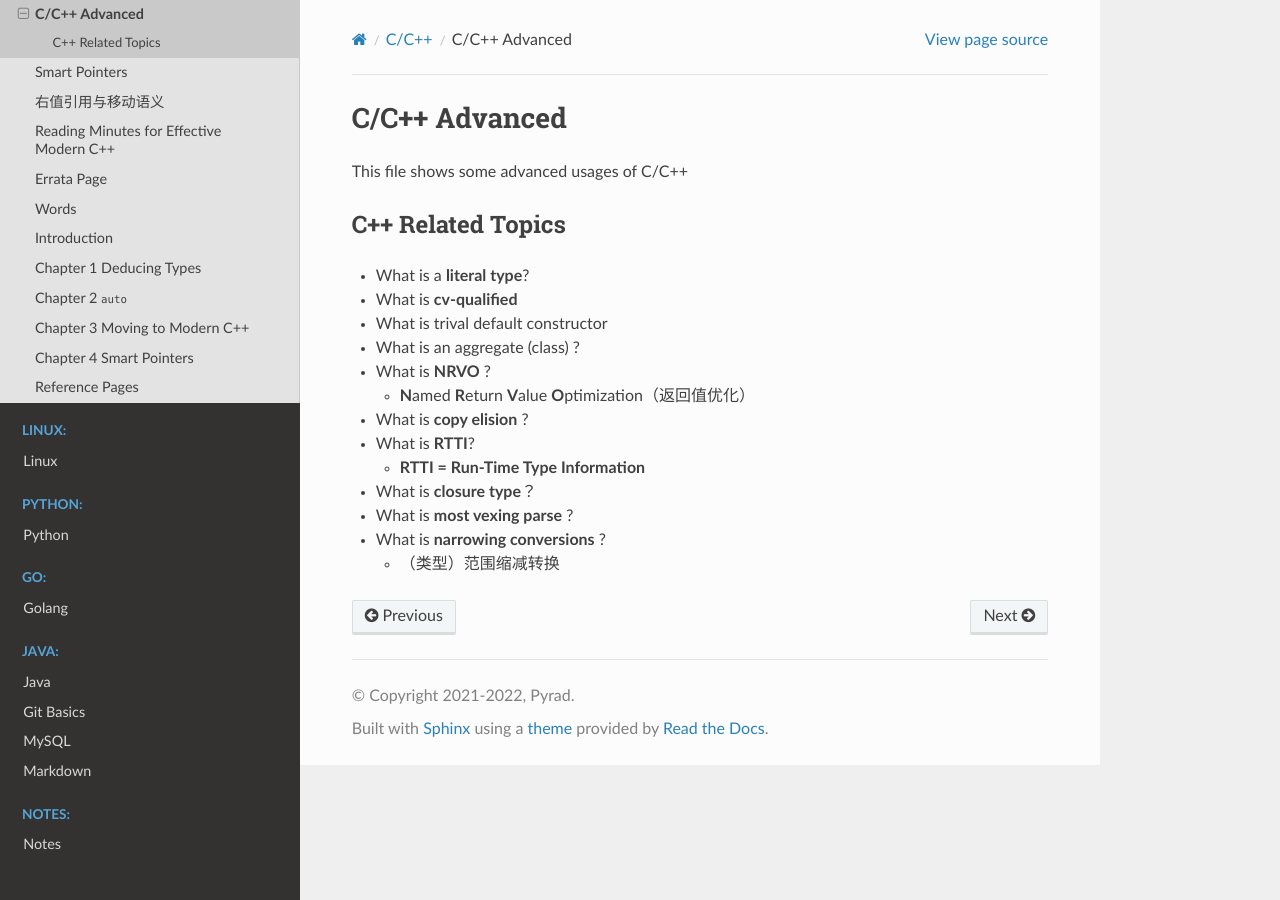
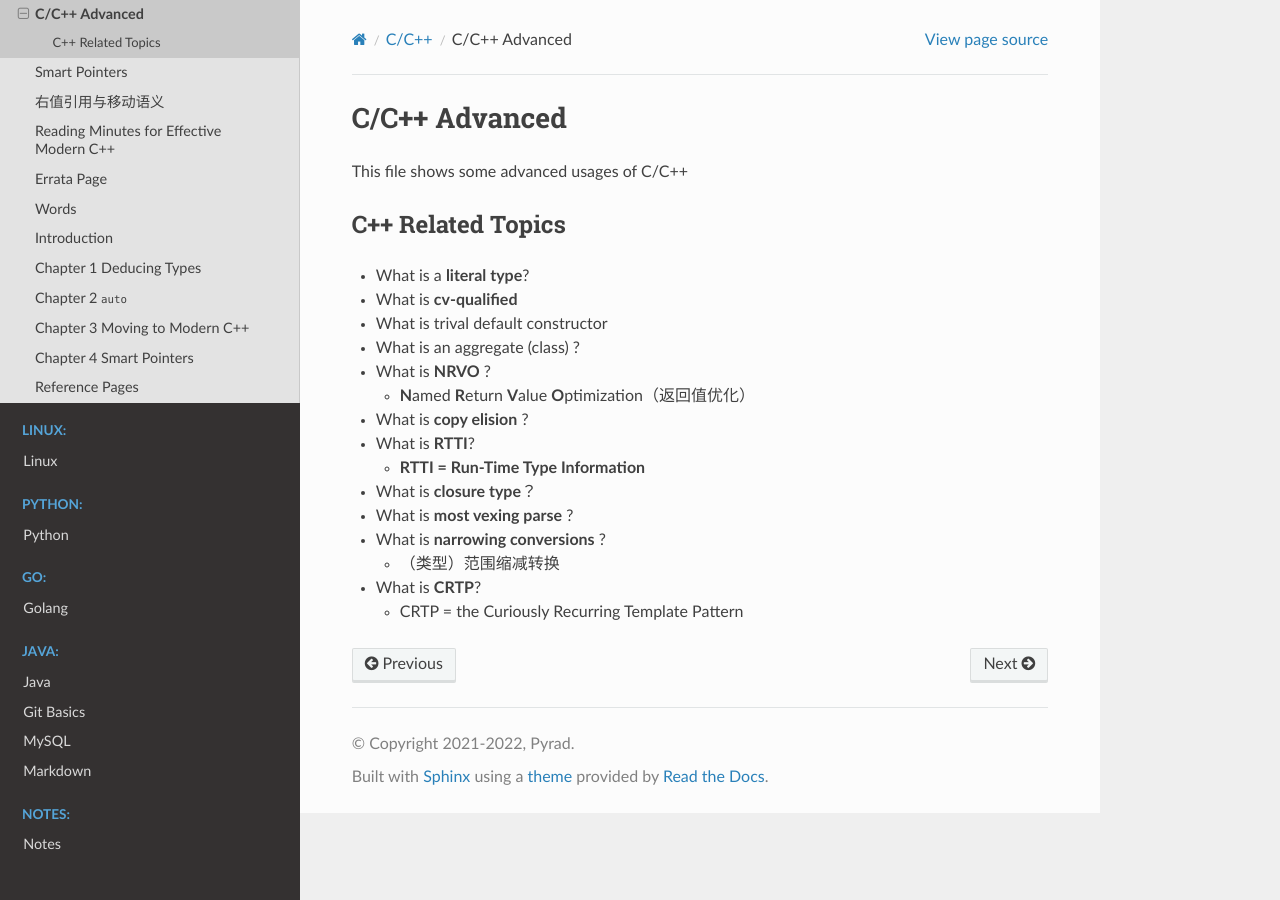
Before and after one commit to Pyrad/pyradnotes, a Sphinx documentation site: the page built from source/CPP/CppAdvanced.md, in a window 1280 px wide. Built offline with Sphinx 7.4.7 and the Read the Docs theme 2.0.0, drawn with Linux system fonts in a browser that asks for light colours.

Commit message:
What is CRTP ?

```diff
--- a/source/CPP/CppAdvanced.md
+++ b/source/CPP/CppAdvanced.md
@@ -19,3 +19,5 @@ This file shows some advanced usages of C/C++
 - What is **most vexing parse** ?
 - What is **narrowing conversions** ?
   - （类型）范围缩减转换
+- What is **CRTP**?
+  - CRTP = the Curiously Recurring Template Pattern
```
